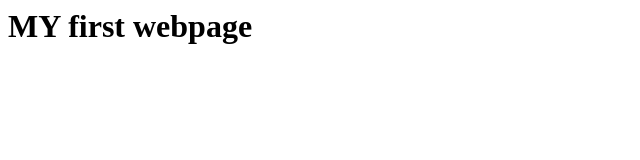
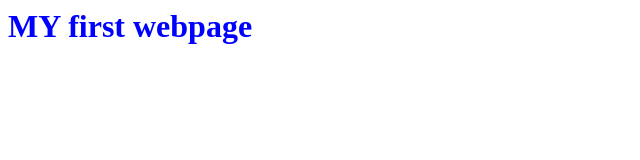
Before and after one commit to tanfuture/New2025, a plain HTML site: page index.html in a window 1280 px wide. Shown: the whole page, without its empty margins (0-640 px from the left). Drawn offline with Linux system fonts and the light colour scheme.

Commit message:
Update index.html

```diff
--- a/index.html
+++ b/index.html
@@ -1,6 +1,6 @@
 <html>
 <head></head>
 <body>
-<h1 color="blue">MY first webpage</h1>
+<h1 style="color:blue;">MY first webpage</h1>
 </body>
 </html>
```
